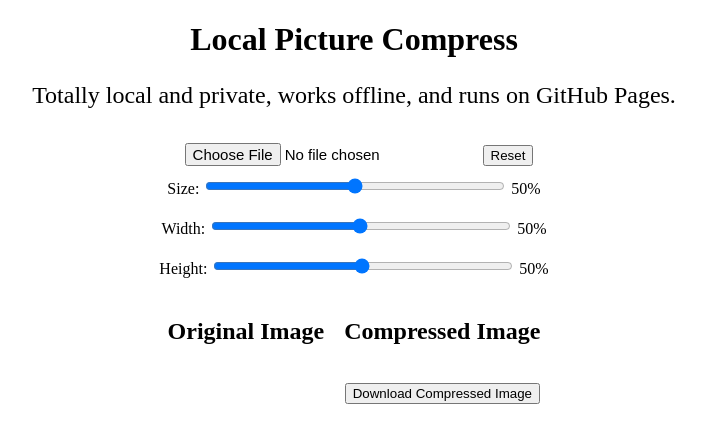
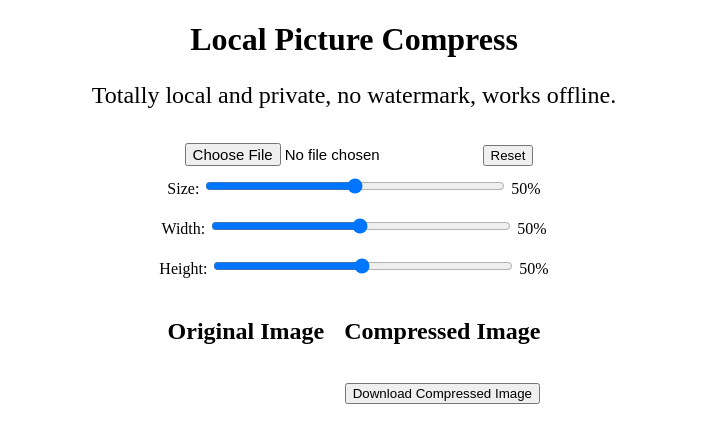
Before and after one commit to wa008/LocalPictureCompress, a plain HTML site: page index.html in a window 1280 px wide. Shown: the whole page, without its empty margins (286-991 px from the left). Drawn offline with Linux system fonts and the light colour scheme.

```diff
--- a/index.html
+++ b/index.html
@@ -7,7 +7,7 @@
 <body>
   <div style="text-align: center;">
     <h1>Local Picture Compress</h1>
-    <p style="font-size: 24px;">Totally local and private, works offline, and runs on GitHub Pages.</p>
+    <p style="font-size: 24px;">Totally local and private, no watermark, works offline.</p>
     <input type="file" id="imageInput" accept="image/*" onchange="handleImageUpload(event)" style="font-size: 15px; padding: 10px;">
     <button onclick="resetValues()">Reset</button>
     <br>
```
